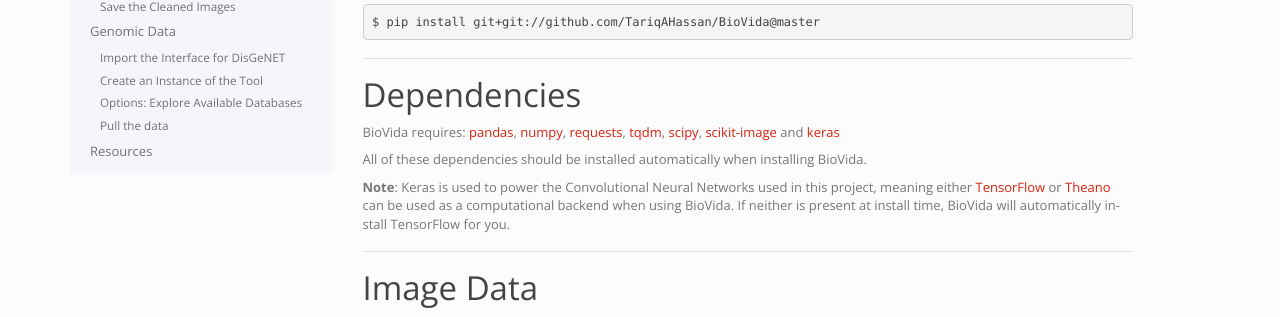
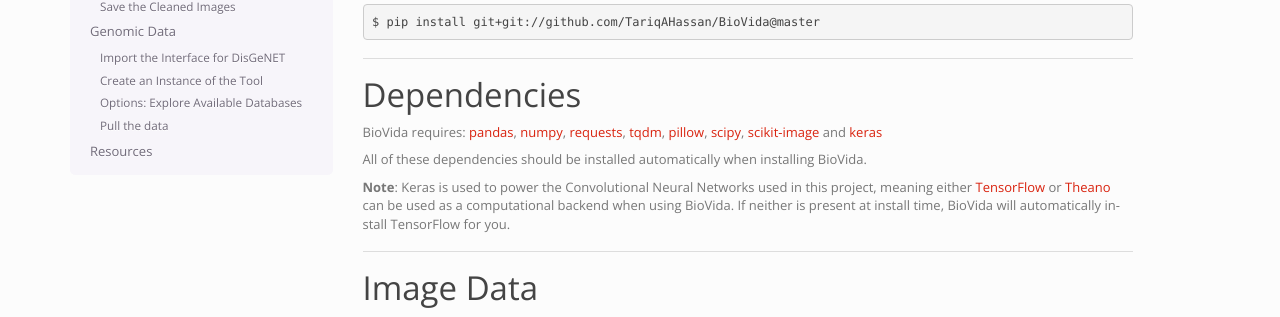
Before and after one commit to TariqAHassan/BioVida, a Sphinx documentation site: the page built from docs/GettingStarted.rst, in a window 1280 px wide and 900 px high. Shown: the part 418-735 px from the top of the window. Built offline with Sphinx 7.4.7, drawn with Linux system fonts in a browser that asks for light colours.

Commit message:
Update Dependencies

```diff
--- a/docs/GettingStarted.rst
+++ b/docs/GettingStarted.rst
@@ -33,6 +33,7 @@
 `numpy <http://www.numpy.org>`__,
 `requests <http://docs.python-requests.org/en/master/>`__,
 `tqdm <https://github.com/tqdm/tqdm>`__,
+`pillow <https://github.com/python-pillow/Pillow>`__,
 `scipy <https://www.scipy.org>`__,
 `scikit-image <http://scikit-image.org>`__ and
 `keras <https://keras.io>`__
--- a/setup.py
+++ b/setup.py
@@ -13,7 +13,7 @@
     """
     Adds TensorFlow to dependencies if Theano cannot be imported.
     """
-    dependencies = ['pandas', 'numpy', 'requests', 'tqdm', 'scipy', 'scikit-image', 'keras']
+    dependencies = ['pandas', 'numpy', 'requests', 'tqdm', 'Pillow', 'scipy', 'scikit-image', 'keras']
     try:
         import theano
     except ImportError:
```
Also changed, not shown: README.md (+2 -1 lines).
